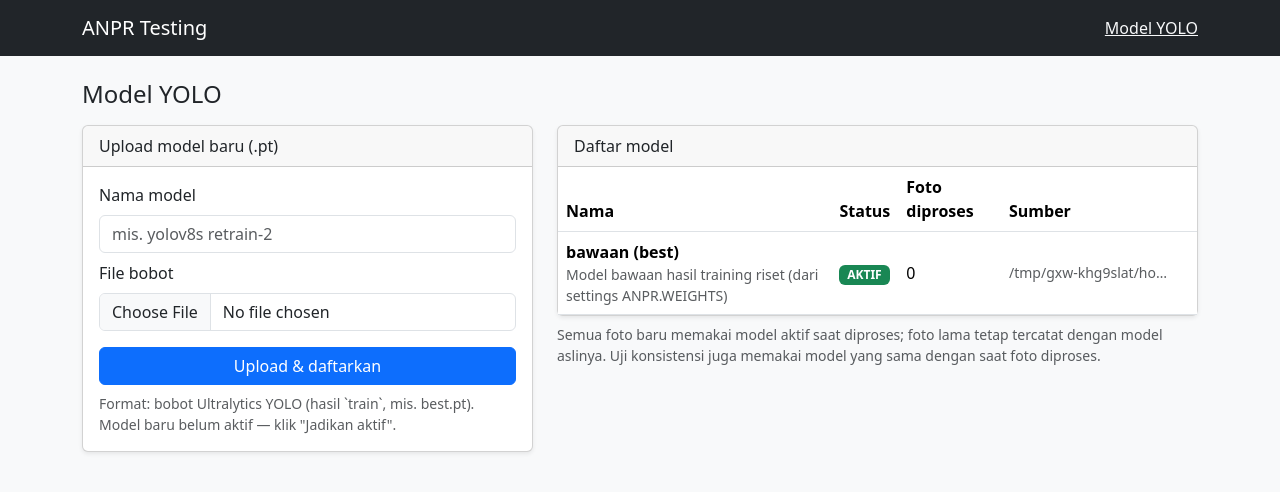
After one commit to lufias69/Yolo-GLM-Plat-Detection, a Django app: page /models/ in a window 1280 px wide. The commit adds this page. Shown: the top 492 px of the page. Run offline with Django 5.2, Linux system fonts and the light colour scheme; data comes from the database, SQL or seed files in the repository; data that the repository does not hold is empty; some libraries are stand-ins or nearby versions.

Commit message:
feat: multi-model YOLO registry with upload, activate, delete guards
Co-Authored-By: Claude Code <noreply@anthropic.com>

```diff
--- a/webapp/testing/models.py
+++ b/webapp/testing/models.py
@@ -1,3 +1,5 @@
+from pathlib import Path
+
 from django.core.exceptions import ValidationError
 from django.db import models
 from django.utils import timezone
@@ -31,6 +33,8 @@ class Photo(models.Model):
         ('error', 'Gagal'),
     ]
     batch = models.ForeignKey(TestBatch, related_name='photos', on_delete=models.CASCADE)
+    model = models.ForeignKey('YoloModel', related_name='photos', null=True, blank=True,
+                              on_delete=models.SET_NULL)
     image = models.FileField(upload_to='photos/%Y%m/')
     annotated_image = models.FileField(upload_to='annotated/%Y%m/', null=True, blank=True)
     status = models.CharField(max_length=12, choices=STATUS_CHOICES, default='queued')
@@ -132,3 +136,38 @@ class ConsistencyRun(models.Model):
 
     def __str__(self):
         return f'Konsistensi {self.photo} (n={self.n}, {self.status})'
+
+
+class YoloModel(models.Model):
+    """Registered YOLO weight file (.pt). Exactly one is_active at a time; used
+    for all NEW processed photos. Photo.model records which one produced each result."""
+    name = models.CharField('Nama model', max_length=120, unique=True)
+    weights = models.FileField(upload_to='models/', null=True, blank=True)
+    external_path = models.CharField(max_length=500, blank=True, default='',
+                                     help_text='Path .pt di disk (untuk model bawaan riset)')
+    is_active = models.BooleanField(default=False)
+    notes = models.CharField(max_length=200, blank=True, default='')
+    created_at = models.DateTimeField(auto_now_add=True)
+
+    class Meta:
+        ordering = ['-is_active', 'name']
+
+    def __str__(self):
+        return self.name
+
+    def effective_path(self):
+        if self.weights:
+            return self.weights.path
+        return self.external_path
+
+    @classmethod
+    def ensure_default(cls):
+        if cls.objects.exists():
+            return cls.objects.filter(is_active=True).first() or cls.objects.first()
+        from django.conf import settings
+        defaults = {'is_active': True,
+                    'external_path': settings.ANPR['WEIGHTS'],
+                    'notes': 'Model bawaan hasil training riset (dari settings ANPR.WEIGHTS)'}
+        name = Path(settings.ANPR['WEIGHTS']).stem if settings.ANPR['WEIGHTS'] else 'best'
+        m, _ = cls.objects.get_or_create(name=f'bawaan ({name})', defaults=defaults)
+        return m
--- a/webapp/testing/services/consistency.py
+++ b/webapp/testing/services/consistency.py
@@ -55,6 +55,8 @@ def execute(run):
     baseline = baseline_of(photo)
     gt_text = getattr(photo.annotation, 'gt_text', '') or baseline['text']
     service = get_service()
+    weights = photo.model.effective_path() if photo.model_id else None
+    yolo = service.model_for(weights)
     results = []
     try:
         for i in range(run.n):
@@ -67,7 +69,7 @@ def execute(run):
                 return
             rng = np.random.default_rng(run.seed + i)
             variant = perturb(image, rng)
-            dets = service.detect(variant)
+            dets = service.detect(variant, model=yolo)
             from django.conf import settings
             dets = [d for d in dets
                     if d['confidence'] >= settings.ANPR['CONF_OPERATIONAL']]
--- a/webapp/testing/services/export.py
+++ b/webapp/testing/services/export.py
@@ -7,7 +7,7 @@ import io
 
 from . import metrics
 
-HEADERS = ['file', 'gt_presence', 'detected_ok', 'target_index', 'ocr_ok', 'gt_text',
+HEADERS = ['file', 'model', 'gt_presence', 'detected_ok', 'target_index', 'ocr_ok', 'gt_text',
            'catatan', 'sistem:deteksi_ada', 'sistem:conf_target', 'sistem:ocr_text',
            'outcome', 'status_penilaian', 'latensi_ms']
 
@@ -30,6 +30,7 @@ def rows(batch) -> list:
         det = metrics.target_detection(p) if p.status == 'done' else None
         out.append([
             p.original_name,
+            p.model.name if p.model_id else '',
             ann.gt_presence if ann else '',
             ann.detected_ok if ann else '',
             ann.target_detection_index if ann else '',
--- a/webapp/testing/templates/testing/base.html
+++ b/webapp/testing/templates/testing/base.html
@@ -12,6 +12,7 @@
 <nav class="navbar navbar-dark bg-dark mb-4">
   <div class="container">
     <a class="navbar-brand" href="{% url 'testing:home' %}">ANPR Testing</a>
+    <a class="navbar-link text-light ms-3" href="{% url 'testing:models' %}">Model YOLO</a>
   </div>
 </nav>
 <main class="container pb-5">
--- /dev/null
+++ b/webapp/testing/templates/testing/models.html
@@ -0,0 +1,68 @@
+{% extends 'testing/base.html' %}
+
+{% block title %}Model YOLO{% endblock %}
+
+{% block content %}
+{% if messages %}
+  {% for m in messages %}
+    <div class="alert alert-{% if m.tags == 'error' %}danger{% else %}{{ m.tags }}{% endif %}">{{ m }}</div>
+  {% endfor %}
+{% endif %}
+
+<h1 class="h4 mb-3">Model YOLO</h1>
+
+<div class="row g-4">
+  <div class="col-md-5">
+    <div class="card shadow-sm">
+      <div class="card-header">Upload model baru (.pt)</div>
+      <div class="card-body">
+        <form method="post" action="{% url 'testing:model_upload' %}" enctype="multipart/form-data">
+          {% csrf_token %}
+          <div class="mb-2">
+            <label class="form-label">Nama model</label>
+            <input name="name" class="form-control" required placeholder="mis. yolov8s retrain-2">
+          </div>
+          <div class="mb-3">
+            <label class="form-label">File bobot</label>
+            <input type="file" name="weights" class="form-control" accept=".pt" required>
+          </div>
+          <button class="btn btn-primary w-100">Upload &amp; daftarkan</button>
+        </form>
+        <p class="small text-muted mt-2 mb-0">Format: bobot Ultralytics YOLO (hasil `train`, mis. best.pt). Model baru belum aktif — klik "Jadikan aktif".</p>
+      </div>
+    </div>
+  </div>
+  <div class="col-md-7">
+    <div class="card shadow-sm">
+      <div class="card-header">Daftar model</div>
+      <table class="table align-middle mb-0">
+        <thead><tr><th>Nama</th><th>Status</th><th>Foto diproses</th><th>Sumber</th><th></th></tr></thead>
+        <tbody>
+        {% for m in models %}
+          <tr>
+            <td><strong>{{ m.name }}</strong><div class="small text-muted">{{ m.notes }}</div></td>
+            <td>{% if m.is_active %}<span class="badge bg-success">AKTIF</span>{% else %}<span class="text-muted small">siaga</span>{% endif %}</td>
+            <td>{{ m.photos.count }}</td>
+            <td class="small text-muted text-truncate" style="max-width:180px">{{ m.effective_path|default:'—' }}</td>
+            <td class="text-end">
+              {% if not m.is_active %}
+                <form method="post" action="{% url 'testing:model_activate' m.id %}" class="d-inline">
+                  {% csrf_token %}<button class="btn btn-sm btn-outline-primary">Jadikan aktif</button>
+                </form>
+                {% if not m.photos.count %}
+                <form method="post" action="{% url 'testing:model_delete' m.id %}" class="d-inline"
+                      onsubmit="return confirm('Hapus model {{ m.name }}?')">
+                  {% csrf_token %}<button class="btn btn-sm btn-outline-danger">Hapus</button>
+                </form>
+                {% endif %}
+              {% endif %}
+            </td>
+          </tr>
+        {% endfor %}
+        </tbody>
+      </table>
+    </div>
+    <p class="small text-muted mt-2">Semua foto baru memakai model aktif saat diproses; foto lama tetap tercatat dengan model aslinya. Uji konsistensi juga memakai model yang sama dengan saat foto diproses.</p>
+  </div>
+</div>
+{% endblock %}
--- a/webapp/testing/templates/testing/report.html
+++ b/webapp/testing/templates/testing/report.html
@@ -77,11 +77,12 @@
   <div class="card-header">Rekap per foto</div>
   <div class="table-responsive">
     <table class="table table-sm table-striped mb-0">
-      <thead><tr><th>Foto</th><th>GT ada plat</th><th>Outcome</th><th>Conf target</th><th>OCR sistem</th><th>GT teks</th><th>Latensi ms</th><th>Catatan</th></tr></thead>
+      <thead><tr><th>Foto</th><th>Model</th><th>GT ada plat</th><th>Outcome</th><th>Conf target</th><th>OCR sistem</th><th>GT teks</th><th>Latensi ms</th><th>Catatan</th></tr></thead>
       <tbody>
       {% for r in rows %}
         <tr>
           <td><a href="{% url 'testing:photo_detail' r.photo.id %}">{{ r.photo.original_name|truncatechars:32 }}</a></td>
+          <td class="small">{{ r.photo.model.name|default:'—' }}</td>
           <td>{{ r.ann.gt_presence|default:'—' }}{% if r.ann.stale %} <span class="badge bg-info text-dark">STALE</span>{% endif %}</td>
           <td>{{ r.outcome|default:'belum dinilai' }}</td>
           <td>{{ r.conf|num }}</td>
--- a/webapp/testing/urls.py
+++ b/webapp/testing/urls.py
@@ -6,6 +6,10 @@ app_name = 'testing'
 
 urlpatterns = [
     path('', views.home, name='home'),
+    path('models/', views.models_page, name='models'),
+    path('models/upload/', views.model_upload, name='model_upload'),
+    path('models/<int:model_id>/activate/', views.model_activate, name='model_activate'),
+    path('models/<int:model_id>/delete/', views.model_delete, name='model_delete'),
     path('batch/<int:batch_id>/', views.batch_detail, name='batch_detail'),
     path('batch/<int:batch_id>/upload/', views.upload_photos, name='upload_photos'),
     path('batch/<int:batch_id>/report/', views.batch_report_view, name='batch_report'),
--- a/webapp/testing/views.py
+++ b/webapp/testing/views.py
@@ -5,7 +5,7 @@ from django.http import JsonResponse
 from django.shortcuts import get_object_or_404, redirect, render
 from django.views.decorators.http import require_POST
 
-from .models import Annotation, ConsistencyRun, Photo, TestBatch
+from .models import Annotation, ConsistencyRun, Photo, TestBatch, YoloModel
 from .forms import AnnotationForm
 from .services import consistency, export, metrics, workers
 
@@ -100,7 +100,8 @@ def upload_photos(request, batch_id):
             messages.error(request, f'File {f.name} bukan gambar yang didukung '
                                     f'(jpg/jpeg/png/webp/bmp).')
             continue
-        photo = Photo.objects.create(batch=batch, image=f, original_name=f.name)
+        photo = Photo.objects.create(batch=batch, image=f, original_name=f.name,
+                                     model=YoloModel.ensure_default())
         workers.enqueue_photo(photo.id)
         accepted += 1
     if accepted:
@@ -214,3 +215,48 @@ def consistency_status(request, photo_id, run_id):
         'of': run.n,
         'summary': run.summary if run.status == 'done' else None,
     })
+
+
+def models_page(request):
+    models = YoloModel.objects.all()
+    YoloModel.ensure_default()
+    return render(request, 'testing/models.html', {'models': YoloModel.objects.all()})
+
+
+@require_POST
+def model_upload(request):
+    name = request.POST.get('name', '').strip()
+    f = request.FILES.get('weights')
+    if not name:
+        messages.error(request, 'Nama model wajib diisi.')
+    elif not f or not f.name.lower().endswith('.pt'):
+        messages.error(request, 'File harus berformat .pt (bobot Ultralytics YOLO).')
+    elif YoloModel.objects.filter(name=name).exists():
+        messages.error(request, f'Nama "{name}" sudah dipakai.')
+    else:
+        YoloModel.objects.create(name=name, weights=f)
+        messages.success(request, f'Model "{name}" terdaftar. Klik "Jadikan aktif" untuk memakainya.')
+    return redirect('testing:models')
+
+
+@require_POST
+def model_activate(request, model_id):
+    m = get_object_or_404(YoloModel, pk=model_id)
+    YoloModel.objects.filter(is_active=True).exclude(pk=m.pk).update(is_active=False)
+    m.is_active = True
+    m.save(update_fields=['is_active'])
+    messages.success(request, f'Model aktif: {m.name}. Foto baru akan diproses dengan model ini.')
+    return redirect('testing:models')
+
+
+@require_POST
+def model_delete(request, model_id):
+    m = get_object_or_404(YoloModel, pk=model_id)
+    if m.is_active:
+        messages.error(request, 'Model aktif tidak bisa dihapus — aktifkan model lain dulu.')
+    elif m.photos.exists():
+        messages.error(request, f'Model "{m.name}" sudah dipakai {m.photos.count()} foto — tidak bisa dihapus (riwayat harus tertelusuri).')
+    else:
+        m.delete()
+        messages.success(request, f'Model "{m.name}" dihapus.')
+    return redirect('testing:models')
```
Also changed, not shown: webapp/testing/services/inference.py (+19 -4 lines), webapp/testing/services/workers.py (+5 -2 lines), webapp/testing/tests/test_consistency.py (+4 -1 lines), webapp/testing/tests/test_models_pages.py (added, +56 -0 lines), webapp/testing/migrations/0002_yolomodel_photo_model.py (added).
